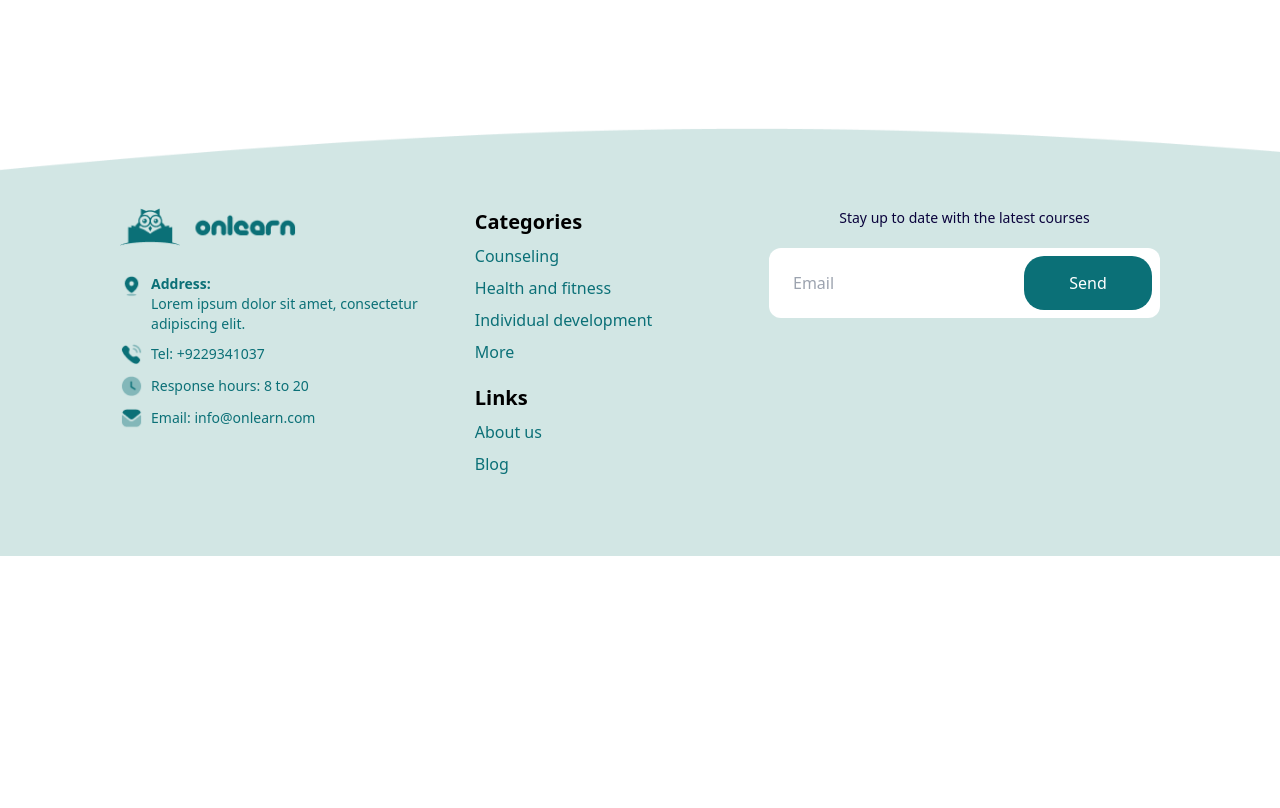
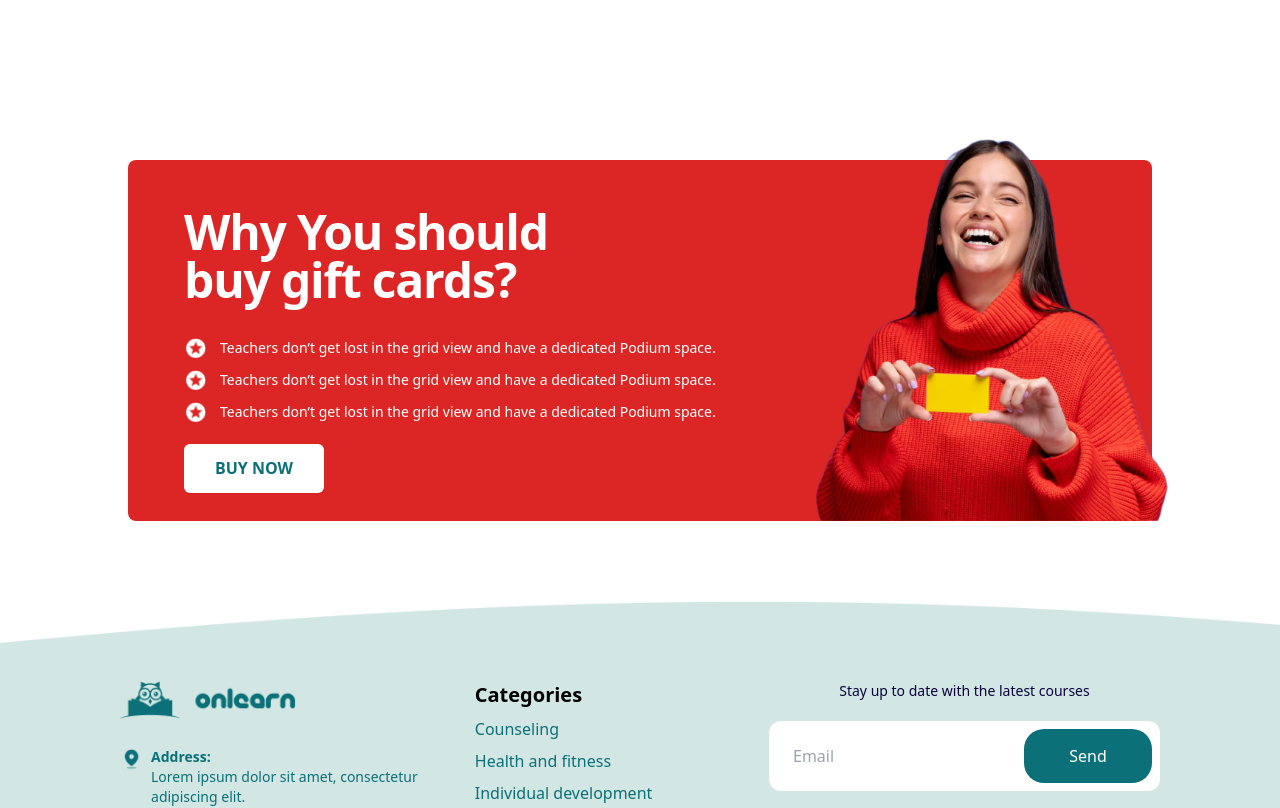
Before and after one commit to Luahty/onlearn, a React (Create React App) app: page / in a window 1280 px wide. Shown: the part 1837-2645 px from the top of the page. Before the commit the page ends 2393 px from the top, so only its background shows below. Built offline with nearby package versions, Linux system fonts and the light colour scheme.

Commit message:
Thêm Section6 - Thêm reponsive - Tắt ảnh lớn < 1024px

```diff
--- a/src/App.js
+++ b/src/App.js
@@ -18,7 +18,7 @@ function App() {
       {/* <Section3 /> */}
       <Section4 />
       <Section5 />
-      {/* <Section6 /> */}
+      <Section6 />
       {/* <Section7 /> */}
       <Footer />
     </div>
--- a/src/components/Section1.js
+++ b/src/components/Section1.js
@@ -3,12 +3,12 @@ export default function Section1() {
         <div className="bg-white">
             <div className="mx-auto">
                 <div className="relative isolate overflow-hidden h-[600px] md:h-[700px] bg-[#D2E6E4] px-6 pt-16 rounded-b-3xl sm:px-16 md:pt-24 lg:flex lg:px-20 lg:pt-0">
-
                     <div className="mx-auto max-w-2xl text-center mt-10 lg:mx-0 lg:flex-auto lg:py-32 lg:text-left">
                         <div className="flex items-center justify-center lg:justify-start">
                             <div className="h-auto max-w-48 rounded-md bg-white text-center text-sm py-2 my-3 px-4">
                                 Never stop learning
-                            </div></div>
+                            </div>
+                        </div>
                         <h1 className="text-5xl : md:text-6xl lx:text-7xl font-semibold tracking-tight text-[#0B7077]">
                             Grow up your skills by online courses with Onlearning
                         </h1>
--- a/src/components/Section6.js
+++ b/src/components/Section6.js
@@ -0,0 +1,63 @@
+export default function Section4() {
+    return (
+      <div className="relative bg-red-600 rounded-lg mb-20 mt-28 xl:mx-32 mx-10 sm:mx-14 lg:mx-24 flex justify-between">
+        <div className="px-14 pt-12 pb-7 z-10">
+          <div className="lg:max-w-md">
+            <h1 className="text-5xl font-bold tracking-tight text-white">
+              Why You should buy gift cards?
+            </h1>
+          </div>
+          <div className="mt-8 text-white text-sm">
+            <ul className="space-y-2">
+              <li className="flex items-center gap-x-3">
+                <img
+                  src={require(`../image/section6/star.png`)}
+                  className="h-6 w-auto flex-none"
+                  alt="star"
+                />
+                <span>
+                  Teachers don’t get lost in the grid view and have a dedicated Podium space.
+                </span>
+              </li>
+              <li className="flex items-center gap-x-3">
+                <img
+                  src={require(`../image/section6/star.png`)}
+                  className="h-6 w-auto flex-none"
+                  alt="star"
+                />
+                <span>
+                  Teachers don’t get lost in the grid view and have a dedicated Podium space.
+                </span>
+              </li>
+              <li className="flex items-center gap-x-3">
+                <img
+                  src={require(`../image/section6/star.png`)}
+                  className="h-6 w-auto flex-none"
+                  alt="star"
+                />
+                <span>
+                  Teachers don’t get lost in the grid view and have a dedicated Podium space.
+                </span>
+              </li>
+            </ul>
+          </div>
+          <div className="mt-5">
+            <a
+              href="#"
+              className="inline-block h-[49px] w-[140px] rounded-md bg-white text-center py-3 text-base font-semibold text-[#0B7077] shadow-sm hover:bg-gray-200 focus-visible:outline focus-visible:outline-2 focus-visible:outline-offset-2 focus-visible:outline-white"
+            >
+              BUY NOW
+            </a>
+          </div>
+        </div>
+
+        <div className="invisible lg:visible absolute bottom-0 right-0 -mr-6 lg:w-1/2 z-20">
+          <img
+            src={require(`../image/section6/gift.png`)}
+            alt="gift card image"
+            className="max-w-full h-auto object-cover"
+          />
+        </div>
+      </div>
+    );
+  }
```
Also changed, not shown: src/image/section6/gift.png (added), src/image/section6/star.png (added).
